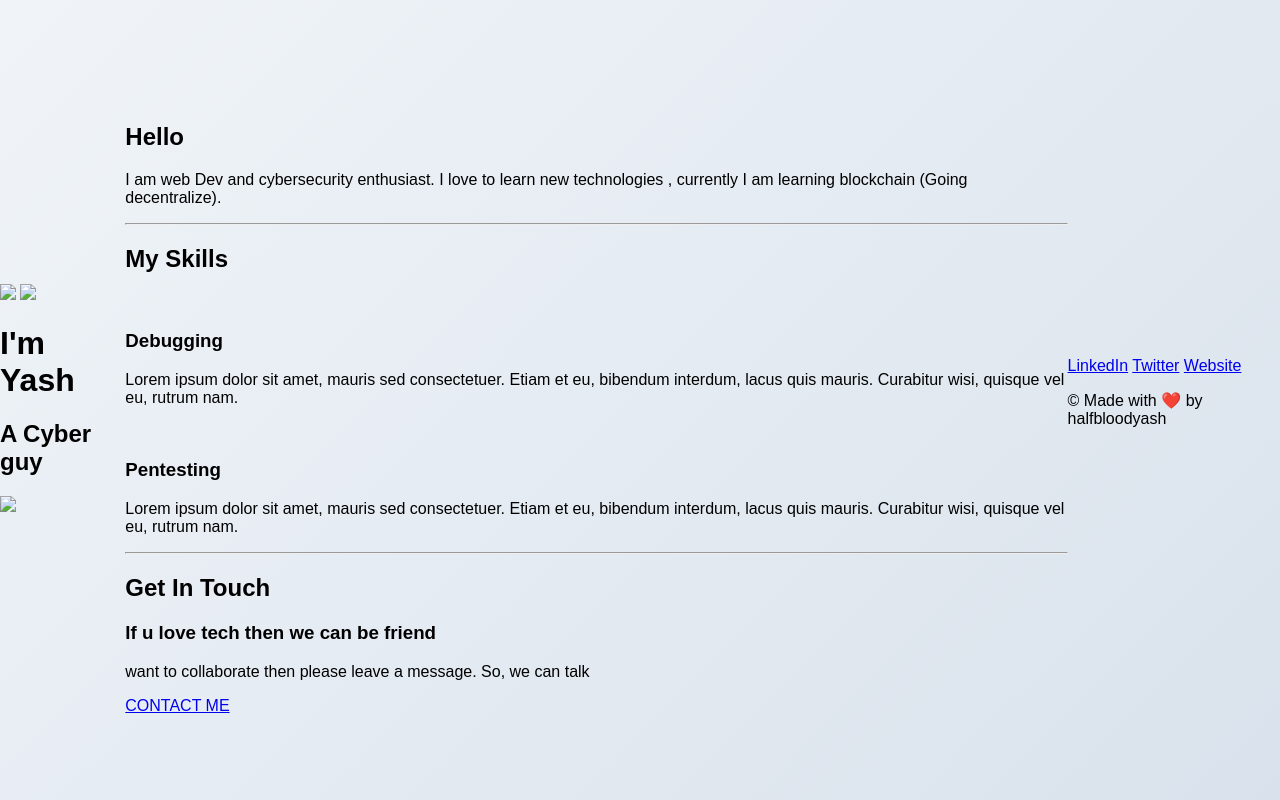
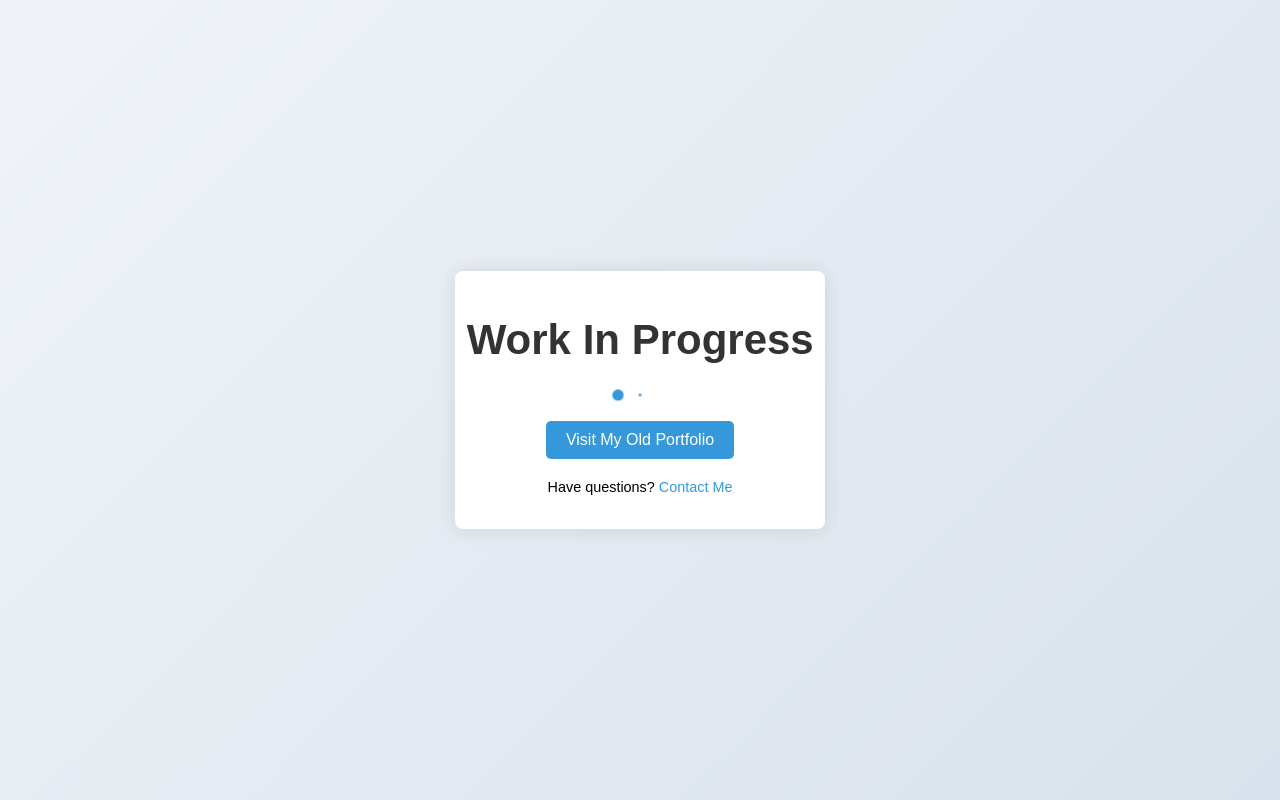
Before and after one commit to Halfbloodyash/Halfbloodyash.github.io, a plain HTML site: page index.html in a window 1280 px wide. Drawn offline with Linux system fonts and the light colour scheme.

Commit message:
Update index.html

```diff
--- a/index.html
+++ b/index.html
@@ -1,73 +1,26 @@
-<!DOCTYPE html>
+
+ <!DOCTYPE html>
 <html lang="en">
-
 <head>
     <meta charset="UTF-8">
     <meta name="viewport" content="width=device-width, initial-scale=1.0">
-    <title>Portfolio</title>
+    <title>Work In Progress</title>
     <link rel="stylesheet" href="css/styles.css">
-    <link rel="icon" href="favicon.ico">
-    <link rel="preconnect" href="https://fonts.googleapis.com">
-    <link rel="preconnect" href="https://fonts.gstatic.com" crossorigin>
-    <link href="https://fonts.googleapis.com/css2?family=Merriweather&family=Montserrat&family=Sacramento&display=swap"
-        rel="stylesheet">
-        <script src="https://static.elfsight.com/platform/platform.js" data-use-service-core defer></script>
-<div class="elfsight-app-00071100-21f7-4c6f-bcf2-d024330b7f59"></div>
-
 </head>
-
 <body>
-    <div class="top">
-        <img class="cloud" src="images/13-cloud-png-image.png">
-        <img class="first-cloud" src="images/13-cloud-png-image.png">
-        <h1> I'm Yash</h1>
-        <h2> A <span class="cyber">Cyb</span>er guy </h2>
-
-        <img  class="mountain" src="images/pngwing.com.png">
+    <div class="wip-container">
+        <h1 class="wip-banner">Work In Progress</h1>
+        <div class="loading-dots">
+            <div class="dot"></div>
+            <div class="dot"></div>
+            <div class="dot"></div>
+        </div>
+        <button class="portfolio-button" onclick="window.location.href='https://portfolio-halfbloodedyash.vercel.app/';">
+            Visit My Old Portfolio
+        </button>
+        <footer>
+            <p>Have questions? <a href="Contact2yash@protonmail.com">Contact Me</a></p>
+        </footer>
     </div>
-    <div class="middle">
-        <div class="profile">
-            <img src="images/cloud.png" alt="">
-            <h2>Hello</h2>
-
-            <p class="intro"> I am web Dev and cybersecurity enthusiast. I love to learn new technologies , currently I am learning blockchain (Going decentralize).
-            </p>
-        </div>
-        <hr>
-        <div class="skills">
-            <h2>My Skills</h2>
-            <div class="skill-row">
-              <img class="html" src="images/html.gif " alt="">
-              <h3>Debugging </h3>
-              <p>Lorem ipsum dolor sit amet, mauris sed consectetuer. Etiam et eu, bibendum interdum, lacus quis mauris. Curabitur wisi, quisque vel eu, rutrum nam.</p>
-            </div>
-            <div class="skill-row">
-              <img class="skill" src="images/html.gif" alt="">
-              <h3>Pentesting </h3>
-              <p>Lorem ipsum dolor sit amet, mauris sed consectetuer. Etiam et eu, bibendum interdum, lacus quis mauris. Curabitur wisi, quisque vel eu, rutrum nam.</p>
-            </div>
-          </div>
-        <hr>
-        <div class="contact-me">
-
-            <h2>Get In Touch</h2>
-            <h3>If u love tech then we can be friend</h3>
-            <p class="contact"> want to collaborate then please leave a message. So, we can talk </p>
-            <a class="btn" href="mailto:name@email.com">CONTACT ME</a>
-        </div>
-    </div>
-
-
-    <div class="bottom-container">
-        <a class="footer-link" href="https://www.linkedin.com/">LinkedIn</a>
-        <a class="footer-link" href="https://twitter.com/">Twitter</a>
-        <a class="footer-link" href="https://thispersondoesnotexist.com/">Website</a>
-        <script src="https://static.elfsight.com/platform/platform.js" data-use-service-core defer></script>
-<div class="elfsight-app-ecee82d8-2f37-4da3-b83f-8342d7009827"></div>
-        <p class="copyright">© Made with ❤️ by halfbloodyash</p>
-    </div>
-
-
 </body>
-
 </html>
```
